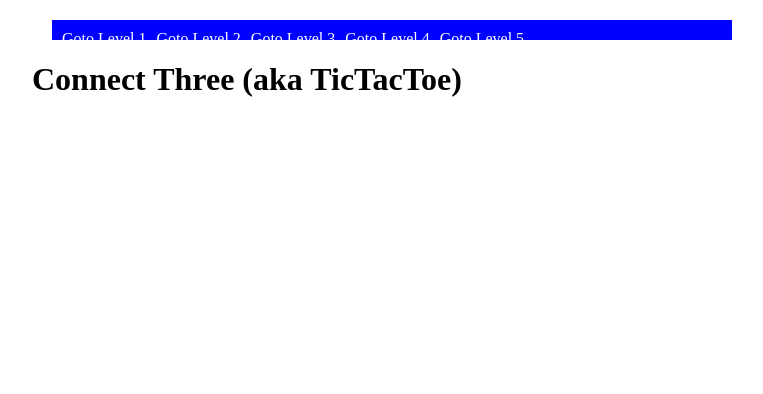
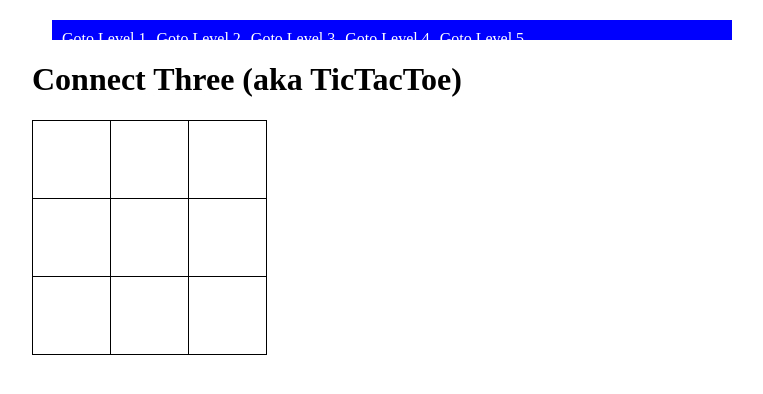
Before and after one commit to Hasan-Mesbaul-Ali-Taher/ConnectThree, an Angular app: page /level2 in a window 1280 px wide. Before the commit this address led to /. Shown: the top 394 px of the page, without its empty margins (248-1011 px from the left). Built offline with nearby package versions, Linux system fonts and the light colour scheme.

Commit message:
Done part 3

```diff
--- a/src/app/app.module.ts
+++ b/src/app/app.module.ts
@@ -4,11 +4,13 @@ import { BrowserModule } from '@angular/platform-browser';
 import { AppRoutingModule } from './app-routing.module';
 import { AppComponent } from './app.component';
 import { Level1Component } from './level1/level1.component';
+import { Level2Component } from './level2/level2.component';
 
 @NgModule({
   declarations: [
     AppComponent,
-    Level1Component
+    Level1Component,
+    Level2Component
   ],
   imports: [
     BrowserModule,
--- /dev/null
+++ b/src/app/level2/level2.component.html
@@ -0,0 +1,19 @@
+<table class="tictactoe-board">
+    <tbody>
+        <tr>
+            <td [class]="getStyle(0, 0)" (click)="set(0, 0)">{{ getPlayerName(0, 0) }}</td>
+            <td [class]="getStyle(1, 0)" (click)="set(1, 0)">{{ getPlayerName(1, 0) }}</td>
+            <td [class]="getStyle(2, 0)" (click)="set(2, 0)">{{ getPlayerName(2, 0) }}</td>
+        </tr>
+        <tr>
+            <td [class]="getStyle(0, 1)" (click)="set(0, 1)">{{ getPlayerName(0, 1) }}</td>
+            <td [class]="getStyle(1, 1)" (click)="set(1, 1)">{{ getPlayerName(1, 1) }}</td>
+            <td [class]="getStyle(2, 1)" (click)="set(2, 1)">{{ getPlayerName(2, 1) }}</td>
+        </tr>
+        <tr>
+            <td [class]="getStyle(0, 2)" (click)="set(0, 2)">{{ getPlayerName(0, 2) }}</td>
+            <td [class]="getStyle(1, 2)" (click)="set(1, 2)">{{ getPlayerName(1, 2) }}</td>
+            <td [class]="getStyle(2, 2)" (click)="set(2, 2)">{{ getPlayerName(2, 2) }}</td>
+        </tr>
+    </tbody>
+</table>
--- /dev/null
+++ b/src/app/level2/level2.component.scss
@@ -0,0 +1 @@
+@import "../level1/level1.component.scss"
--- /dev/null
+++ b/src/app/level2/level2.component.ts
@@ -0,0 +1,39 @@
+import { Component } from '@angular/core';
+
+@Component({
+  selector: 'app-level2',
+  templateUrl: './level2.component.html',
+  styleUrls: ['./level2.component.scss']
+})
+export class Level2Component {
+  private currentPlayerIx: number;
+  private currentWinnerIx: number;
+  private playerNames: string[];
+  public boardContent: number[][];
+
+  constructor(){
+    this.playerNames = ['', 'X','O'];
+    this.boardContent = [
+      [0 ,0 ,0 ],
+      [0 ,0 ,0 ],
+      [0 ,0 ,0 ],
+    ];
+    this.currentPlayerIx = 1;
+    this.currentWinnerIx = 0;
+  }
+
+  public getPlayerName(col:number, row:number): string{
+    return this.playerNames[this.boardContent[row][col]];
+  }
+
+  public getStyle(col:number, row:number): string{
+    return `occupied-${this.getPlayerName(col,row)}`
+  }
+
+  public set(col:number, row:number): void{
+    if(this.currentWinnerIx === 0 && this.boardContent[row][col] === 0){
+      this.boardContent[row][col] = this.currentPlayerIx;
+      this.currentPlayerIx = this.currentPlayerIx === 1 ? 2 : 1;
+    }
+  }
+}
```
Also changed, not shown: src/app/app-routing.module.ts (+6 -3 lines).
